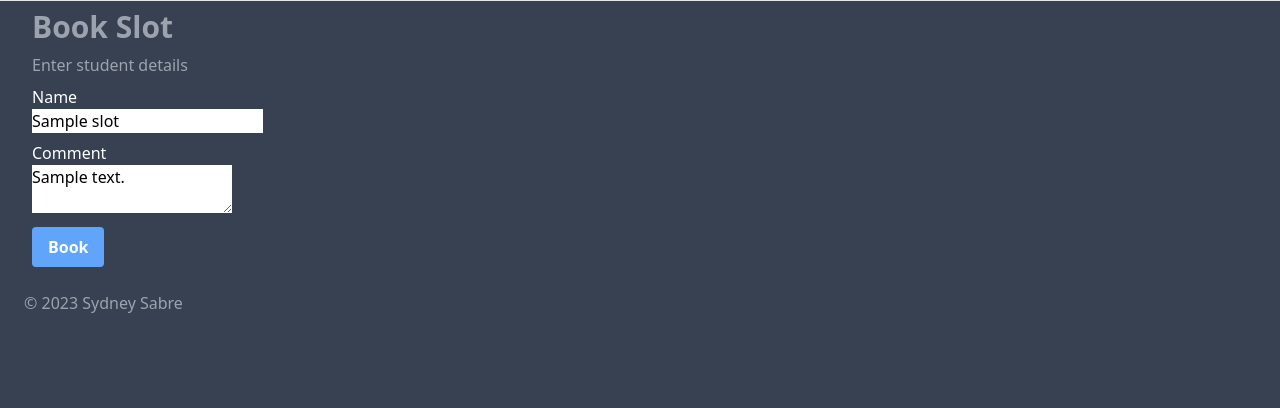
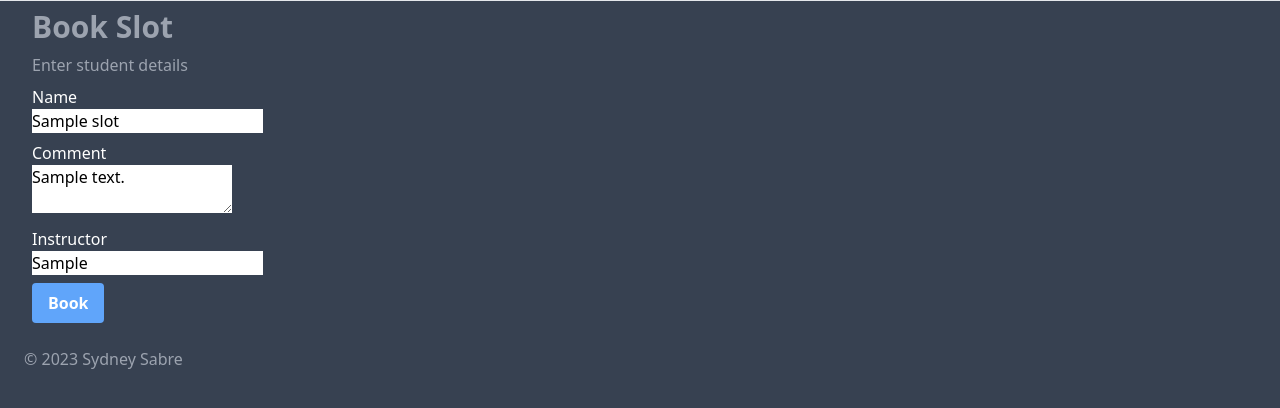
Before and after one commit to johnchowssc/lesson_booking_site, a Flask app: page /book/1 in a window 1280 px wide. Shown: the part 80-488 px from the top of the page. Run offline with Flask 2, Linux system fonts and the light colour scheme; tables that the repository leaves empty hold one stand-in row (values such as "Sample post"); style sheets or scripts are compiled from the project's sources.

Commit message:
Add instructor slot and form field to lesson slots

```diff
--- a/app/forms.py
+++ b/app/forms.py
@@ -21,7 +21,7 @@ class BookingForm(FlaskForm):
     time = TimeField("Slot Time", format='%H:%M', default=datetime.now(), validators=[DataRequired()])
     name = StringField("Name", validators=[DataRequired()])
     comment = TextAreaField("Comment", validators=[])
-    instructor = TextAreaField("Instructor", validators=[])
+    instructor = StringField("Instructor", validators=[])
     paid = BooleanField("Paid", default=False, validators=[])
     completed = BooleanField("Completed", default=False, validators=[])
     submit = SubmitField("Book")
--- a/app/models.py
+++ b/app/models.py
@@ -36,6 +36,7 @@ class Slot(db.Model):
     date = db.Column(db.Date, nullable=False)
     time = db.Column(db.Time, nullable=False)
     name = db.Column(db.String(250), nullable=True)
+    instructor = db.Column(db.String(250), nullable=True)
     comment = db.Column(db.String(500), nullable=True)
     paid = db.Column(db.Boolean, default=False, nullable=True)
     completed = db.Column(db.Boolean, default=False, nullable=True)
--- a/app/routes.py
+++ b/app/routes.py
@@ -143,6 +143,7 @@ def book_slot(slot_id):
         slot.time = form.time.data
         slot.name = form.name.data
         slot.comment = form.comment.data
+        slot.instructor = form.instructor.data
         slot.paid = form.paid.data
         db.session.commit()
         return redirect(url_for('index'))
@@ -153,6 +154,7 @@ def book_slot(slot_id):
     form.time.data = slot.time # Pre-populate time
     form.name.data = slot.name # Pre-populate name
     form.comment.data = slot.comment # Pre-populate comment
+    form.instructor.data = slot.instructor # Pre-populate comment
     form.paid.data = slot.paid # Pre-populate paid
     return render_template('booking.html', form=form)
 
--- a/app/templates/booking.html
+++ b/app/templates/booking.html
@@ -60,6 +60,17 @@ Book Slot
                 <span style="color: red;">[{{ error }}]</span>
                 {% endfor %}
             </div>
+            <div class="my-2">
+                <p class="text-white">
+                    {{ form.instructor.label }}
+                </p>
+                <p>
+                    {{ form.instructor }}
+                </p>
+                {% for error in form.instructor.errors %}
+                <span style="color: red;">[{{ error }}]</span>
+                {% endfor %}
+            </div>
             {% if current_user.is_admin: %}
             <div class="my-2">
                 <p class="text-white">
```
Also changed, not shown: app/templates/index.html (+5 -5 lines), migrations/versions/17f7848370ef_.py (added, +32 -0 lines).
